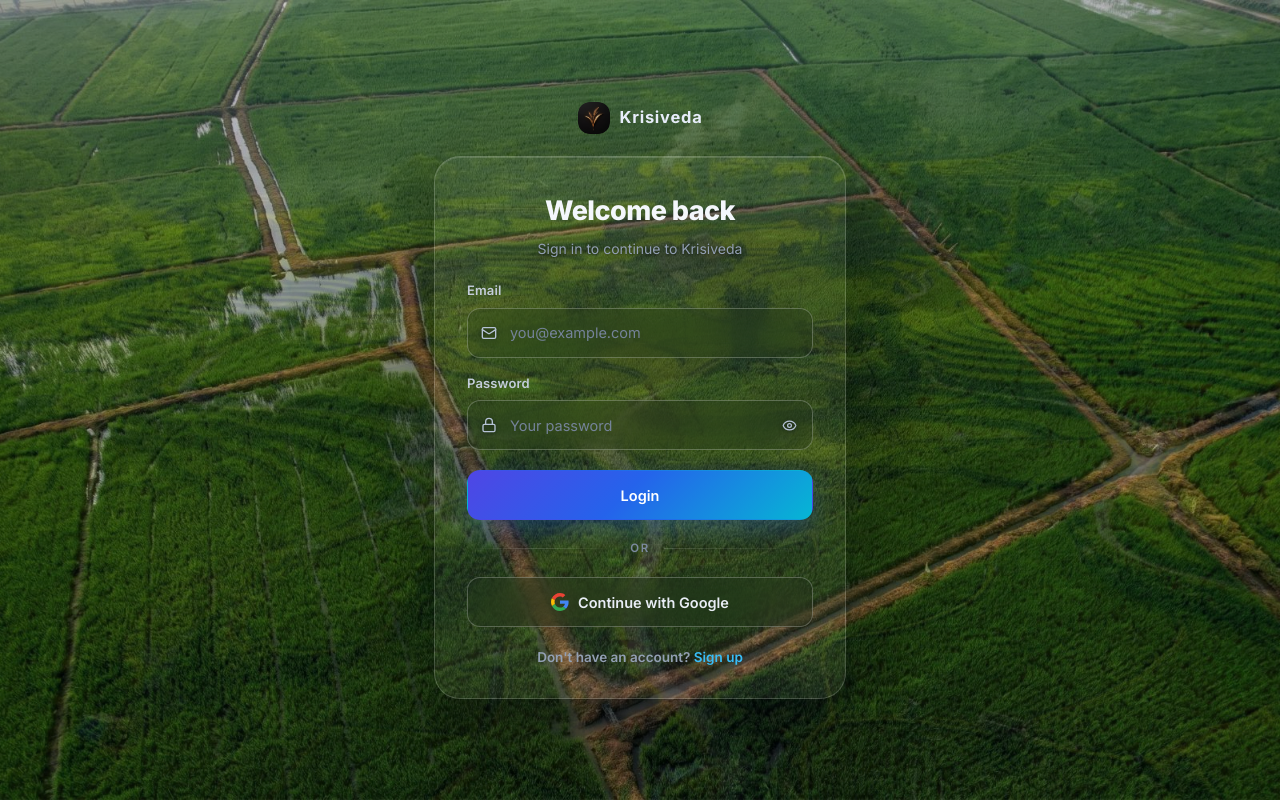
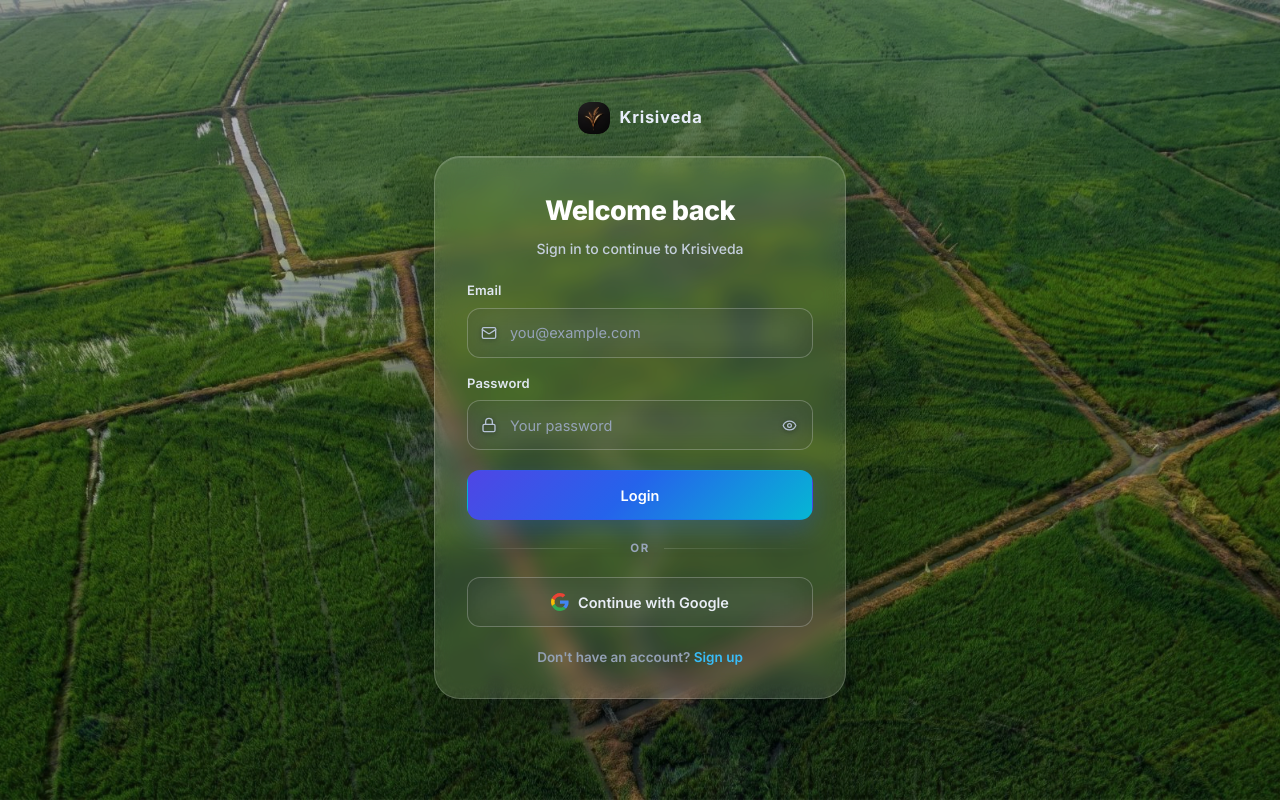
Before and after one commit to snadiok4923A/Agri_Dr, a React (Vite) app: page /Agri_Dr/login in a window 1280 px wide. Built offline with nearby package versions, Linux system fonts and the light colour scheme; no server answers.

Commit message:
Initial project upload

```diff
--- a/src/components/auth/Auth.css
+++ b/src/components/auth/Auth.css
@@ -142,16 +142,22 @@
    medium frosted blur so the rice field stays recognizable
    through the panel, thin glass border, soft diffused shadow
    and a faint top-edge highlight for the premium glass read. */
-/* Glass card: translucent tint + thin border + soft shadow.
-   NOTE: intentionally NO backdrop-filter here — a backdrop-filter
-   element acts as a backdrop root and would trap the inputs'
-   blur, letting them sample only this card's flat tint instead of
-   the photo. Visuals are identical either way (its blur never
-   rendered inside the animated panel), but removing it lets the
-   form controls blur the real rice-field behind them. */
+/* Frosted-glass card: the panel's transform now releases at rest
+   (fill-mode backwards), so this backdrop-filter actually renders —
+   the photo behind the card is genuinely blurred while everything
+   painted INSIDE the card stays perfectly sharp (backdrop-filter
+   never touches an element's own content). The inputs'/Google
+   button's blur sits inside this backdrop root and samples the
+   already-frosted card surface — control surfaces read slightly
+   deeper-frosted than the panel, which is the intended premium
+   layering. Tint stays low-alpha: image recognizable, softly muted.
+   Blur is deliberately LIGHTER than the inner controls' 20px — the
+   panel is a subtle frost, the fields are the strong frost. */
 .auth-card {
     width: min(412px, 100%);
-    background: rgba(255, 255, 255, 0.06);
+    background: rgba(255, 255, 255, 0.14);
+    -webkit-backdrop-filter: blur(10px) saturate(125%);
+    backdrop-filter: blur(10px) saturate(125%);
     border: 1px solid rgba(255, 255, 255, 0.18);
     border-radius: 26px;
     padding: 34px 32px 30px;
@@ -171,18 +177,14 @@
     font-size: 27px;
     font-weight: 800;
     letter-spacing: -0.02em;
-    color: #f4f7fc;
+    color: #ffffff;
 }
 
 .auth-card__subtitle {
     margin: 0;
     font-size: 14px;
-    color: #93a0b4;
-    /* Subtle dark shadow lifts the subtitle off the rotating photo
-       behind the glass card — soft and premium, not a glow. */
-    text-shadow:
-        0 2px 6px rgba(0, 0, 0, 0.45),
-        0 1px 2px rgba(0, 0, 0, 0.35);
+    font-weight: 500; /* readability via weight, not shadow (spec: no text-shadow) */
+    color: #c5cfdd;
 }
 
 /* ---------- alerts (error / success) ---------- */
@@ -234,7 +236,7 @@
     font-size: 13px;
     font-weight: 600;
     letter-spacing: 0.01em;
-    color: #c4cddb;
+    color: #dfe6f0;
 }
 
 .auth-field__control {
@@ -282,7 +284,7 @@
 }
 
 .auth-field__input::placeholder {
-    color: #75839a;
+    color: #96a3b8;
 }
 
 .auth-field__input--icon {
@@ -433,9 +435,9 @@
     align-items: center;
     gap: 14px;
     margin: 20px 0;
-    color: #7c8aa0;
+    color: #98a5ba;
     font-size: 11.5px;
-    font-weight: 600;
+    font-weight: 700;
     letter-spacing: 0.14em;
     text-transform: uppercase;
 }
```
